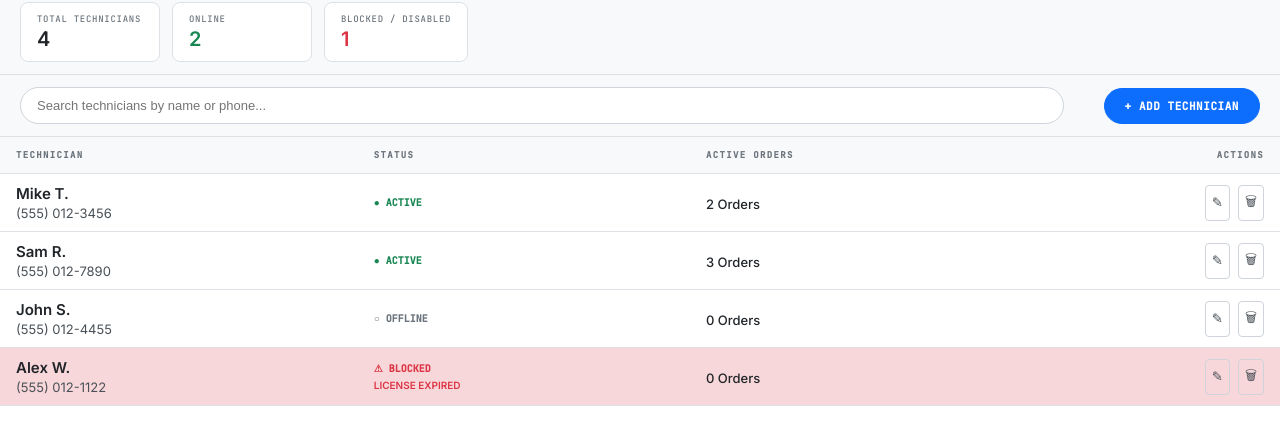
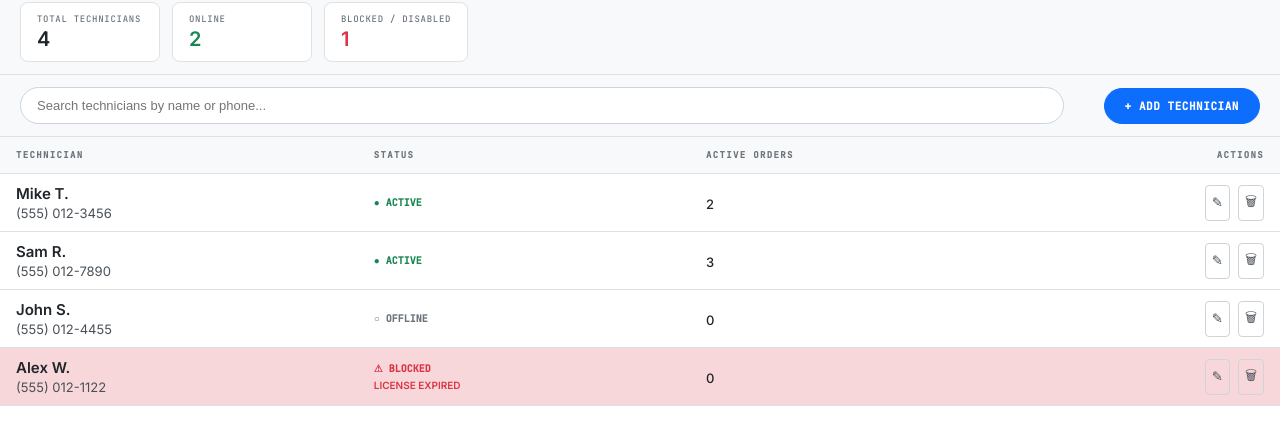
Before and after one commit to SagarKumar0540/Operations-board-prototype, a plain HTML site: page technician-managment.html in a window 1280 px wide. Shown: the part 118-562 px from the top of the page. Drawn offline with Linux system fonts and the light colour scheme.

Commit message:
removed the prefix from the active orders technician list.

```diff
--- a/technician-managment.html
+++ b/technician-managment.html
@@ -208,7 +208,7 @@
             </div>
           </td>
           <td>
-            <div class="tech-info" style="font-weight: 500; color: var(--text);">${t.load} Orders</div>
+            <div class="tech-info" style="font-weight: 500; color: var(--text);">${t.load}</div>
           </td>
           <td>
             <div class="actions">
```
